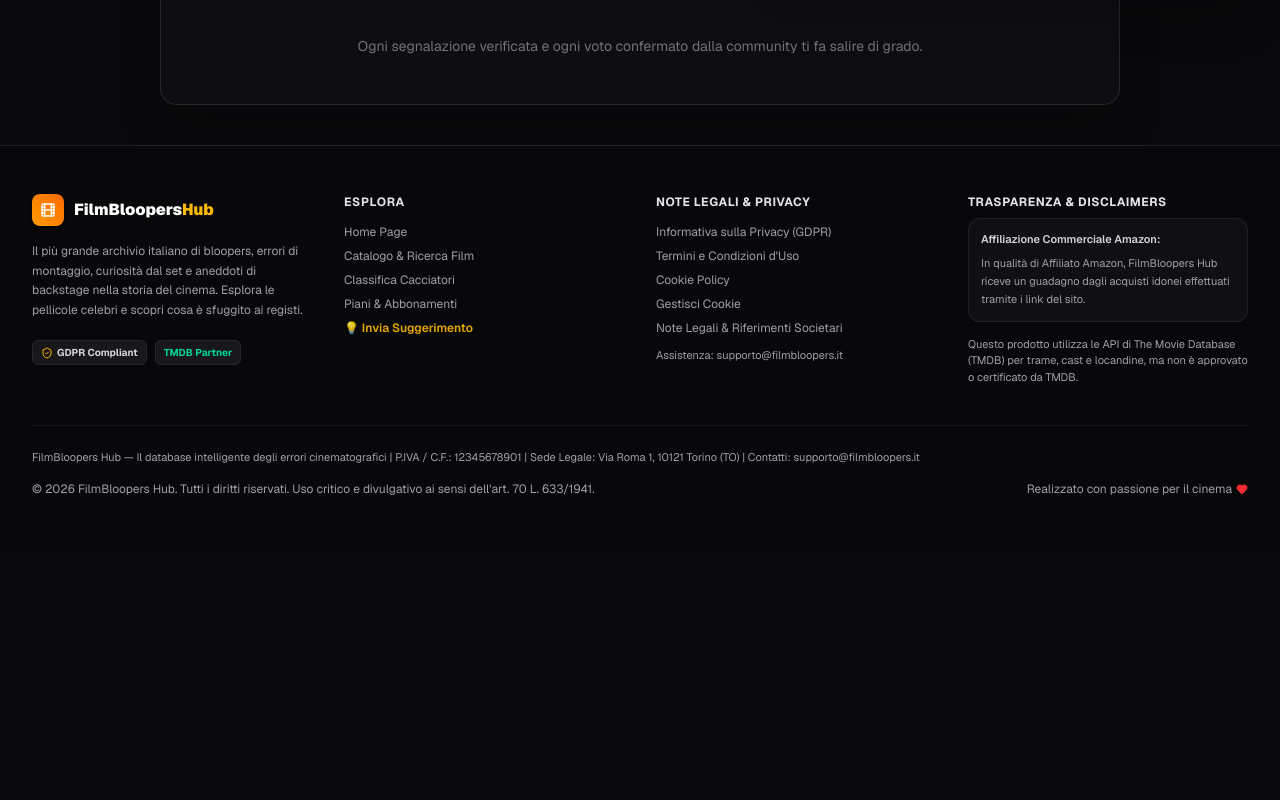
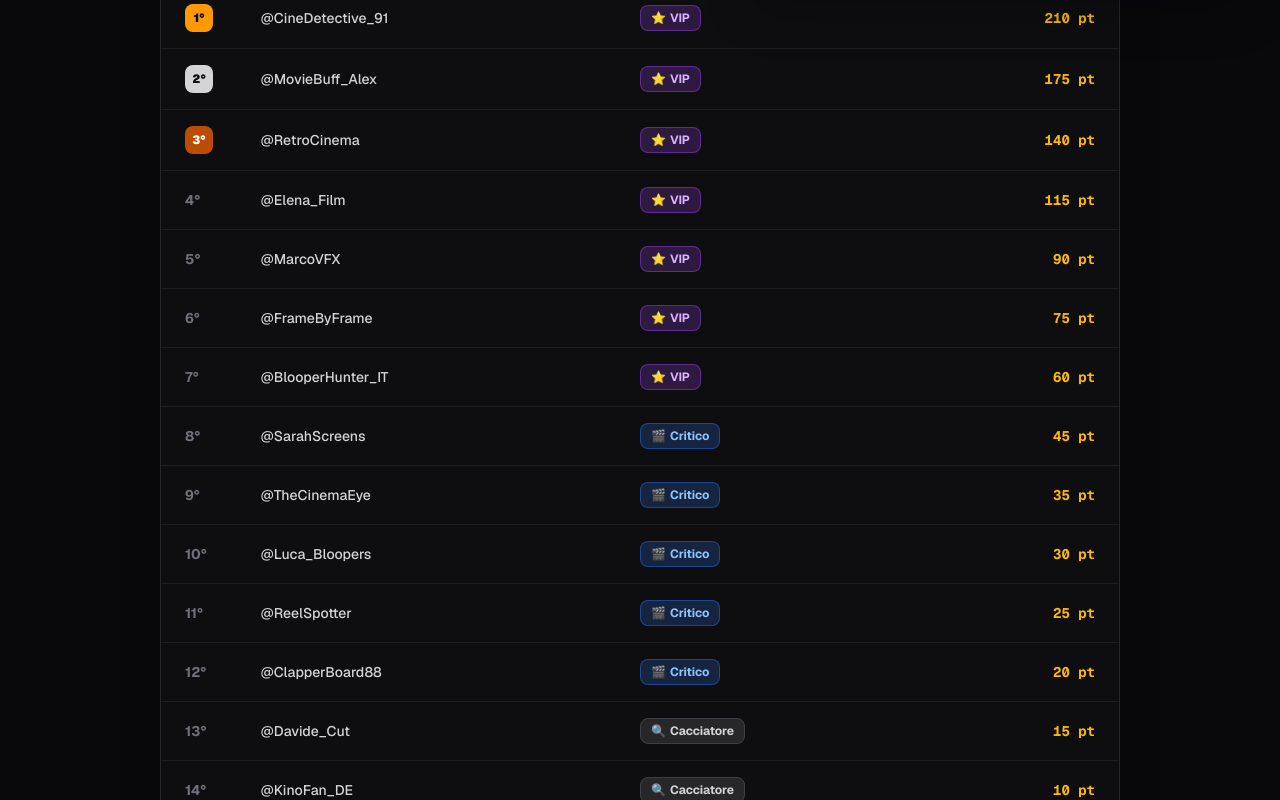
Before and after one commit to mrtrrt67/film-bloopers-hub, a Next.js app: page /classifica in a window 1280 px wide. Shown: the part 780-1580 px from the top of the page. Before the commit the page ends 1325 px from the top, so only its background shows below. Built offline with nearby package versions, Linux system fonts and the light colour scheme; no server answers; the database is empty.

Commit message:
feat(ranking): add realistic community seed profiles with admin toggle

```diff
--- a/src/app/classifica/page.tsx
+++ b/src/app/classifica/page.tsx
@@ -1,8 +1,9 @@
 import { Metadata } from "next";
 import { headers, cookies } from "next/headers";
-import { Trophy, Award, Crown, Shield, Info } from "lucide-react";
+import { Trophy, Award, Crown, Shield } from "lucide-react";
 import { createClient } from "@/lib/supabase/server";
 import { formatPublicAuthor, getRankInfo } from "@/lib/utils";
+import { buildPublicRanking, RankingProfile } from "@/lib/mock-ranking";
 import { getDictionary, isSupportedLocale, Locale, resolveLocale } from "@/i18n";
 
 export const dynamic = "force-dynamic";
@@ -70,7 +71,7 @@ export default async function ClassificaPage({
     .select("chiave, valore, visibile");
 
   const conf: Record<string, string> = {};
-  (configRows || []).forEach((c: any) => {
+  (configRows || []).forEach((c: { chiave: string; valore: string }) => {
     conf[c.chiave] = c.valore;
   });
 
@@ -96,14 +97,29 @@ export default async function ClassificaPage({
     .limit(50);
 
   // L'amministratore non concorre alla classifica pubblica della community
-  const profiles = (rawProfiles || [])
-    .filter((p: any) => {
-      if (p.is_admin === true) return false;
-      if (p.email && p.email.toLowerCase() === adminEmail) return false;
-      if (p.username && p.username.toLowerCase() === adminEmail.split("@")[0].toLowerCase()) return false;
-      return true;
-    })
-    .slice(0, 30);
+  const realProfiles: RankingProfile[] = (rawProfiles || []).filter((p: RankingProfile) => {
+    if (p.is_admin === true) return false;
+    if (p.email && p.email.toLowerCase() === adminEmail) return false;
+    if (p.username && p.username.toLowerCase() === adminEmail.split("@")[0].toLowerCase()) return false;
+    return true;
+  });
+
+  // Se l'utente collegato non è admin e non è presente tra i top 50 (es. appena registrato a 0 punti),
+  // carichiamo il suo profilo per mostrargli la posizione personale
+  if (user && !isAdminUser && !realProfiles.some((p: RankingProfile) => p.id === user.id)) {
+    const { data: myProfile } = await supabase
+      .from("profiles")
+      .select("id, email, username, punti, tier, tipo_abbonamento, is_admin")
+      .eq("id", user.id)
+      .maybeSingle();
+
+    if (myProfile && !myProfile.is_admin) {
+      realProfiles.push(myProfile as RankingProfile);
+    }
+  }
+
+  const isDemoActive = conf["classifica_community_demo"] !== "false";
+  const profiles = buildPublicRanking(realProfiles, user, { enableSeed: isDemoActive, limit: 30 });
 
   return (
     <div className="mx-auto max-w-5xl px-4 sm:px-6 lg:px-8 py-10">
@@ -231,7 +247,7 @@ export default async function ClassificaPage({
               {dict.ranking.howPointsDesc}
             </div>
           ) : (
-            profiles.map((p: any, idx: number) => {
+            profiles.map((p: RankingProfile, idx: number) => {
               const rank = idx + 1;
               const isCurrentUser = user && p.id === user.id;
               const rankInfo = getRankInfo(p.punti || 0, p.tier, p.tipo_abbonamento, sogliaMensile, sogliaLifetime);
@@ -272,14 +288,14 @@ export default async function ClassificaPage({
                     <span className="text-zinc-200 truncate">
                       {isCurrentUser ? (
                         <>
-                          <strong className="text-amber-400 font-bold">{formatPublicAuthor(p.email, "utente")}</strong>{" "}
+                          <strong className="text-amber-400 font-bold">{formatPublicAuthor(p.username || p.email, "utente")}</strong>{" "}
                           <span className="text-[10px] rounded bg-amber-500/20 text-amber-300 font-bold px-1.5 py-0.5">
                             {youLabel}
                           </span>
                         </>
                       ) : (
                         <span className="font-medium text-zinc-300">
-                          {formatPublicAuthor(p.email, "utente")}
+                          {formatPublicAuthor(p.username || p.email, "utente")}
                         </span>
                       )}
                     </span>
--- a/src/components/admin/AdminConfigTab.tsx
+++ b/src/components/admin/AdminConfigTab.tsx
@@ -47,6 +47,10 @@ const CONFIG_METADATA: Record<string, { label: string; desc?: string }> = {
   classifica_testo_3: {
     label: "Spiegazione Premio Lifetime",
     desc: "Puoi usare {soglia_lifetime} nel testo.",
+  },
+  classifica_community_demo: {
+    label: "Classifica Community Dimostrativa",
+    desc: "Mostra profili cacciatori fittizi e realistici per popolare la classifica (true/false). Imposta su 'false' per mostrare unicamente gli utenti reali.",
   },
   footer_testo_principale: {
     label: "Testo Principale Footer",
--- /dev/null
+++ b/src/lib/mock-ranking.ts
@@ -0,0 +1,195 @@
+export interface RankingProfile {
+  id: string;
+  email?: string | null;
+  username: string;
+  punti: number;
+  tier?: string | null;
+  tipo_abbonamento?: string | null;
+  is_admin?: boolean;
+  is_demo?: boolean;
+}
+
+/**
+ * Profili dimostrativi della community con punteggi realistici e scaglionati.
+ * I punteggi riflettono le regole del sito:
+ * - 1° - 7°: Grado VIP (>= 50 pt, fino a ~210 pt)
+ * - 8° - 12°: Grado Critico (20 - 49 pt)
+ * - 13° - 15°: Grado Cacciatore (10 - 19 pt, nuovi membri con le prime segnalazioni approvate)
+ */
+export const SEED_RANKING_PROFILES: RankingProfile[] = [
+  {
+    id: "seed-user-1",
+    username: "CineDetective_91",
+    punti: 210,
+    tier: "premium",
+    tipo_abbonamento: "mensile",
+    is_demo: true,
+  },
+  {
+    id: "seed-user-2",
+    username: "MovieBuff_Alex",
+    punti: 175,
+    tier: "premium",
+    tipo_abbonamento: "mensile",
+    is_demo: true,
+  },
+  {
+    id: "seed-user-3",
+    username: "RetroCinema",
+    punti: 140,
+    tier: "premium",
+    tipo_abbonamento: "mensile",
+    is_demo: true,
+  },
+  {
+    id: "seed-user-4",
+    username: "Elena_Film",
+    punti: 115,
+    tier: "premium",
+    tipo_abbonamento: "mensile",
+    is_demo: true,
+  },
+  {
+    id: "seed-user-5",
+    username: "MarcoVFX",
+    punti: 90,
+    tier: "premium",
+    tipo_abbonamento: "mensile",
+    is_demo: true,
+  },
+  {
+    id: "seed-user-6",
+    username: "FrameByFrame",
+    punti: 75,
+    tier: "premium",
+    tipo_abbonamento: "mensile",
+    is_demo: true,
+  },
+  {
+    id: "seed-user-7",
+    username: "BlooperHunter_IT",
+    punti: 60,
+    tier: "premium",
+    tipo_abbonamento: "mensile",
+    is_demo: true,
+  },
+  {
+    id: "seed-user-8",
+    username: "SarahScreens",
+    punti: 45,
+    tier: "free",
+    tipo_abbonamento: "nessuno",
+    is_demo: true,
+  },
+  {
+    id: "seed-user-9",
+    username: "TheCinemaEye",
+    punti: 35,
+    tier: "free",
+    tipo_abbonamento: "nessuno",
+    is_demo: true,
+  },
+  {
+    id: "seed-user-10",
+    username: "Luca_Bloopers",
+    punti: 30,
+    tier: "free",
+    tipo_abbonamento: "nessuno",
+    is_demo: true,
+  },
+  {
+    id: "seed-user-11",
+    username: "ReelSpotter",
+    punti: 25,
+    tier: "free",
+    tipo_abbonamento: "nessuno",
+    is_demo: true,
+  },
+  {
+    id: "seed-user-12",
+    username: "ClapperBoard88",
+    punti: 20,
+    tier: "free",
+    tipo_abbonamento: "nessuno",
+    is_demo: true,
+  },
+  {
+    id: "seed-user-13",
+    username: "Davide_Cut",
+    punti: 15,
+    tier: "free",
+    tipo_abbonamento: "nessuno",
+    is_demo: true,
+  },
+  {
+    id: "seed-user-14",
+    username: "KinoFan_DE",
+    punti: 10,
+    tier: "free",
+    tipo_abbonamento: "nessuno",
+    is_demo: true,
+  },
+  {
+    id: "seed-user-15",
+    username: "Sam_FilmGeek",
+    punti: 10,
+    tier: "free",
+    tipo_abbonamento: "nessuno",
+    is_demo: true,
+  },
+];
+
+/**
+ * Fonde in modo trasparente i profili reali del database con i profili dimostrativi.
+ * - Esclude collisioni su username.
+ * - Gli utenti reali con punti si inseriscono nella loro esatta posizione.
+ * - In caso di parità di punteggio, l'utente reale ha precedenza rispetto al profilo dimostrativo.
+ */
+export function buildPublicRanking(
+  realProfiles: RankingProfile[],
+  currentUser: { id: string; email?: string | null } | null,
+  options?: { enableSeed?: boolean; limit?: number }
+): RankingProfile[] {
+  const enableSeed = options?.enableSeed ?? true;
+  const limit = options?.limit ?? 30;
+
+  if (!enableSeed) {
+    return realProfiles.slice(0, limit);
+  }
+
+  // Set di username/email reali per evitare collisioni visive
+  const realKeys = new Set<string>();
+  for (const p of realProfiles) {
+    if (p.username) realKeys.add(p.username.toLowerCase());
+    if (p.email) realKeys.add(p.email.toLowerCase().split("@")[0]);
+  }
+
+  const activeSeeds = SEED_RANKING_PROFILES.filter(
+    (seed) => !realKeys.has(seed.username.toLowerCase())
+  );
+
+  const combined: RankingProfile[] = [...realProfiles, ...activeSeeds];
+
+  // Ordina per punteggio decrescente
+  combined.sort((a, b) => {
+    const pA = a.punti || 0;
+    const pB = b.punti || 0;
+    if (pB !== pA) return pB - pA;
+    if (a.is_demo && !b.is_demo) return 1;
+    if (!a.is_demo && b.is_demo) return -1;
+    return (a.username || "").localeCompare(b.username || "");
+  });
+
+  const sliced = combined.slice(0, limit);
+
+  // Se l'utente collegato è un utente reale ma è finito oltre il limite (es. 0 pt),
+  // lo includiamo in fondo così può sempre vedere la propria riga "(Tu)" e quanto manca per scalare
+  if (currentUser && !sliced.some((p) => p.id === currentUser.id)) {
+    const userProfile = combined.find((p) => p.id === currentUser.id);
+    if (userProfile) {
+      sliced.push(userProfile);
+    }
+  }
+
+  return sliced;
+}
```
Also changed, not shown: 1 other file (tests, documents, lock files or other folders).
